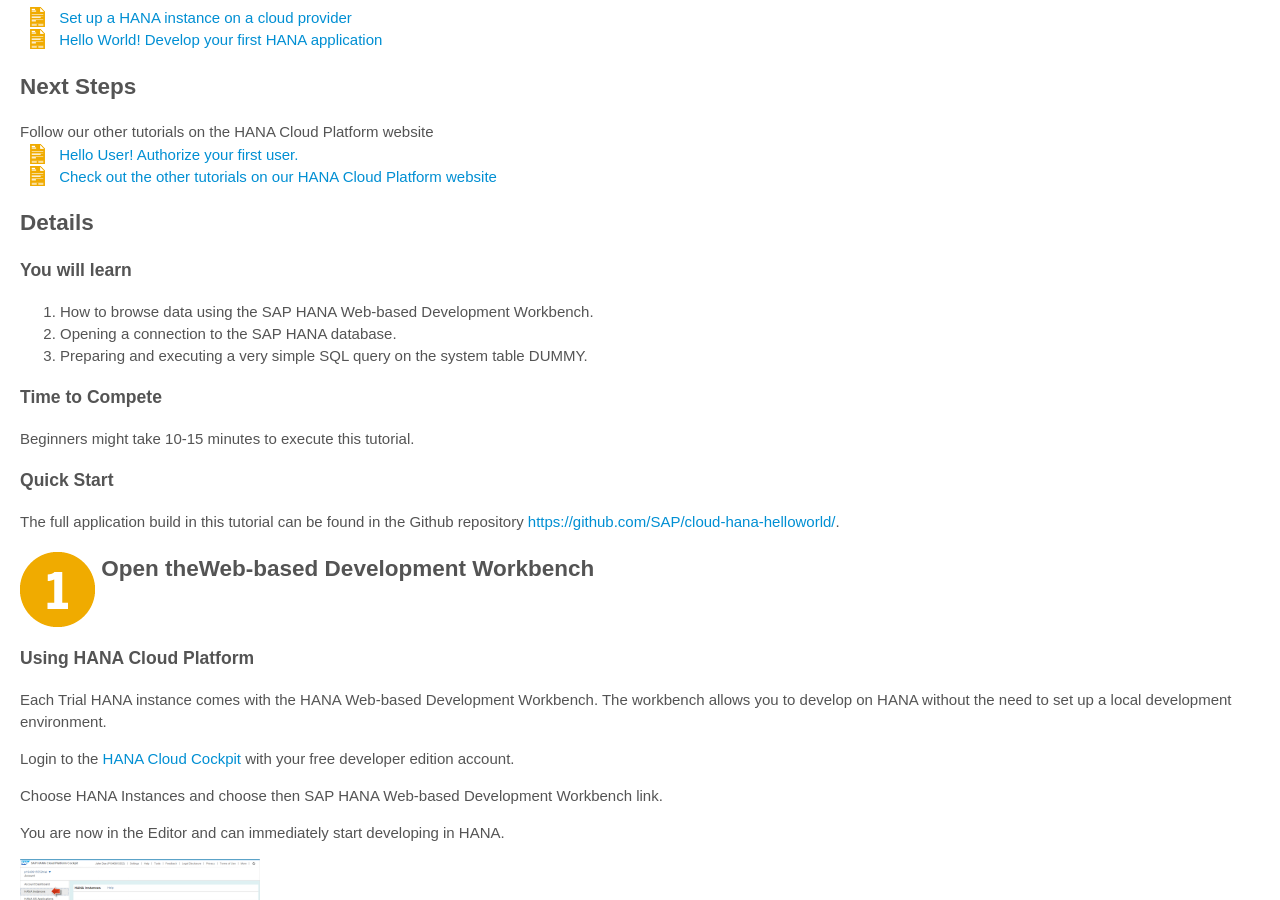
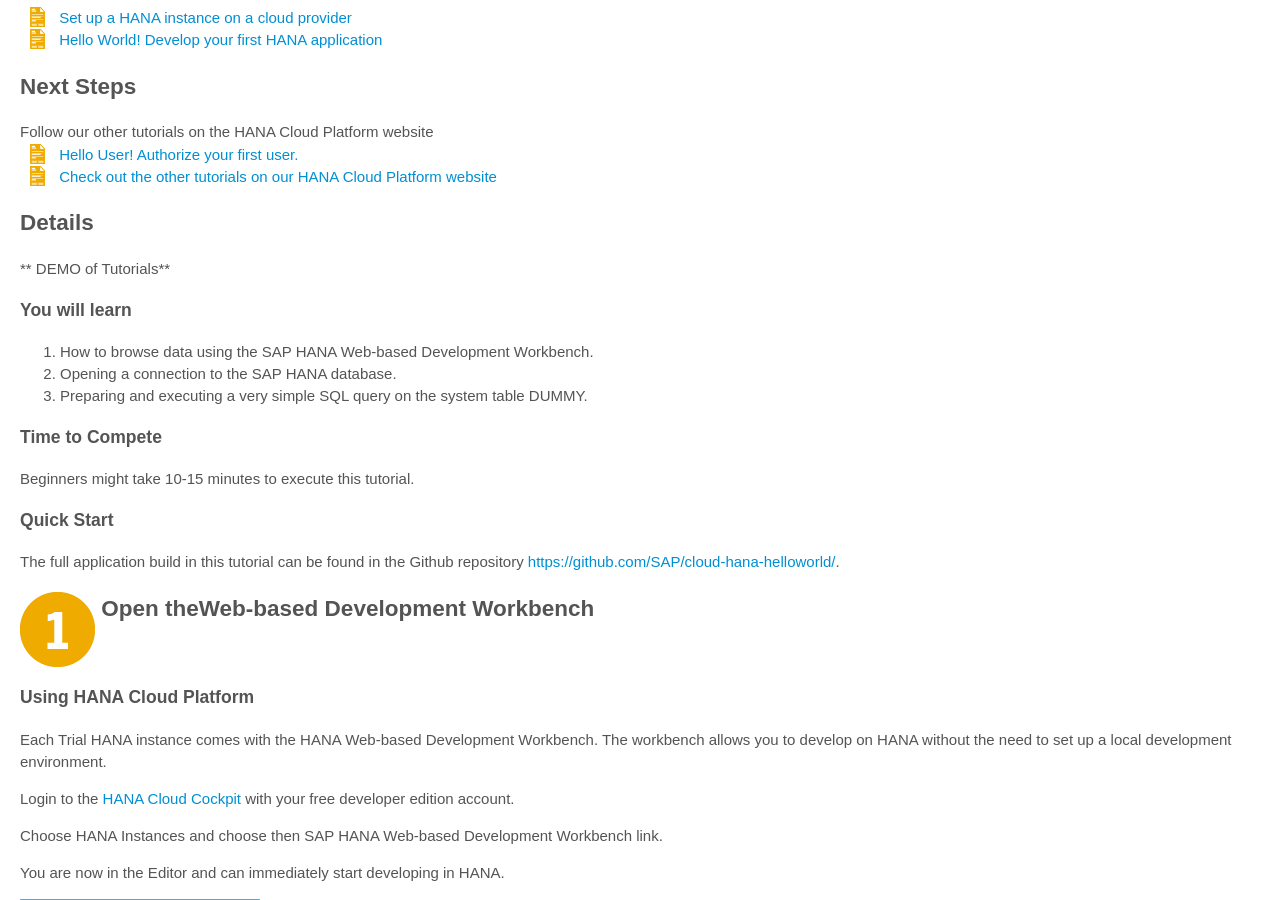
Before and after one commit to testorgiz/poc-tutorials, a Jekyll site: the page built from tutorials/hana-data-access-and-authorizations.md, in a window 1280 px wide and 900 px high, scrolled down 396 px. Built offline with Jekyll 4.4.1, drawn with Linux system fonts in a browser that asks for light colours; some web fonts are replaced; comment, search, counter and statistics services are not loaded.

Commit message:
demo
demo

```diff
--- a/tutorials/hana-data-access-and-authorizations.md
+++ b/tutorials/hana-data-access-and-authorizations.md
@@ -31,6 +31,7 @@ Follow our other tutorials on the HANA Cloud Platform website
 ![]({{ site.baseurl }}/assets/hana-data_files/ico-01.png){: height='20' width='35'} [Check out the other tutorials on our HANA Cloud Platform website](#)
 
 ## Details
+** DEMO of Tutorials**
 
 ### You will learn
 
```
